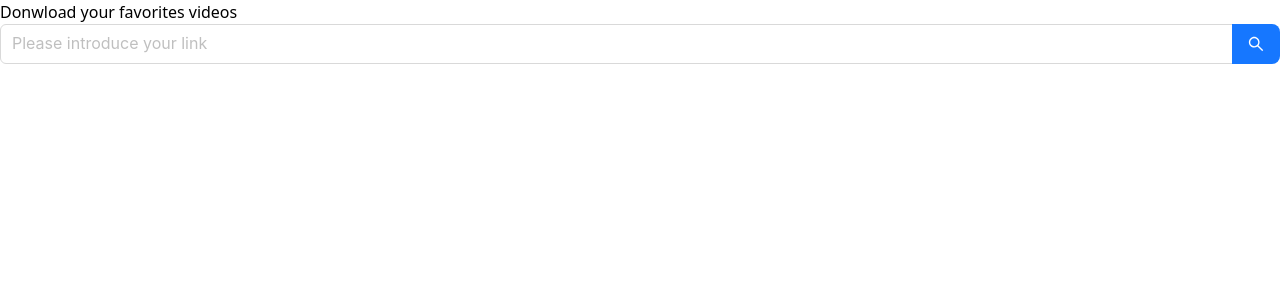
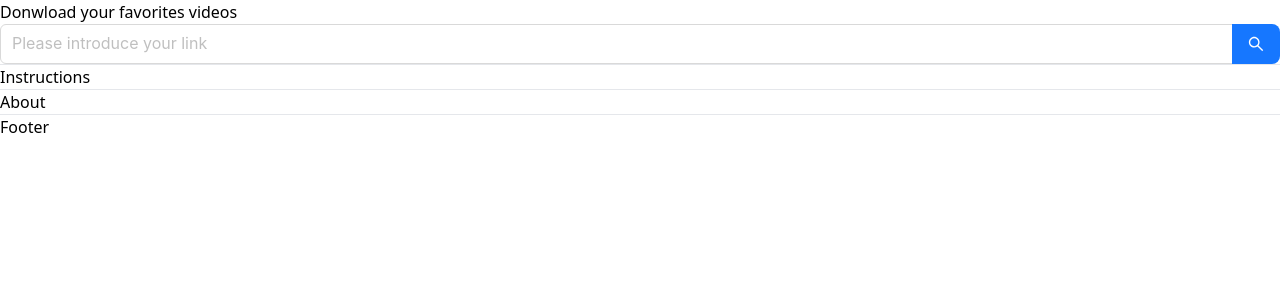
Before and after one commit to migayalach/client-download, a Next.js app: page / in a window 1280 px wide. Shown: the top 300 px of the page. Built offline with nearby package versions, Linux system fonts and the light colour scheme.

Commit message:
import components

```diff
--- a/src/app/page.tsx
+++ b/src/app/page.tsx
@@ -1,4 +1,4 @@
-import { Search } from "@/components";
+import { About, Footer, Instructions, Search } from "@/components";
 import React from "react";
 
 function page() {
@@ -6,6 +6,12 @@ function page() {
     <main>
       <p>Donwload your favorites videos</p>
       <Search />
+      <hr />
+      <Instructions />
+      <hr />
+      <About />
+      <hr />
+      <Footer />
     </main>
   );
 }
```
